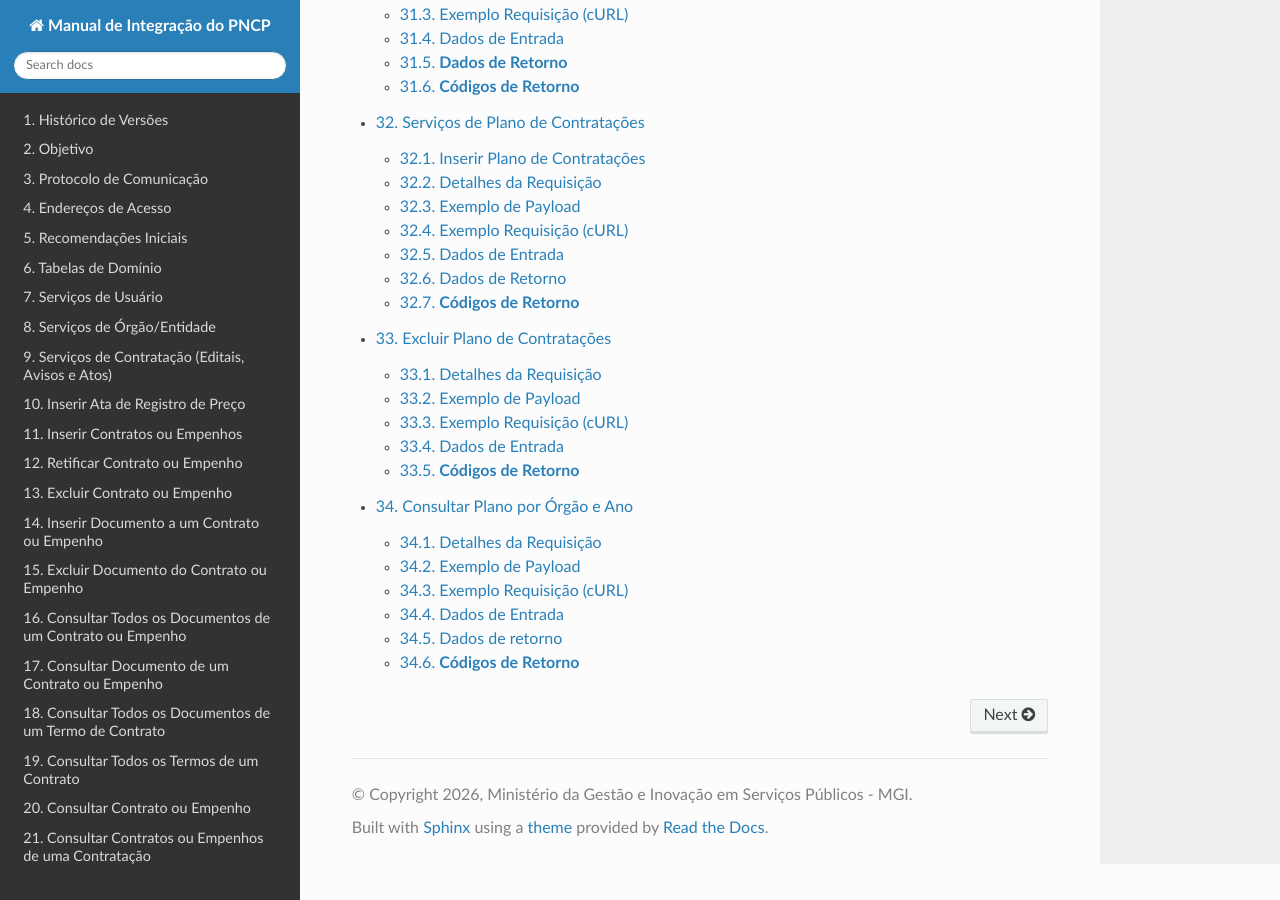
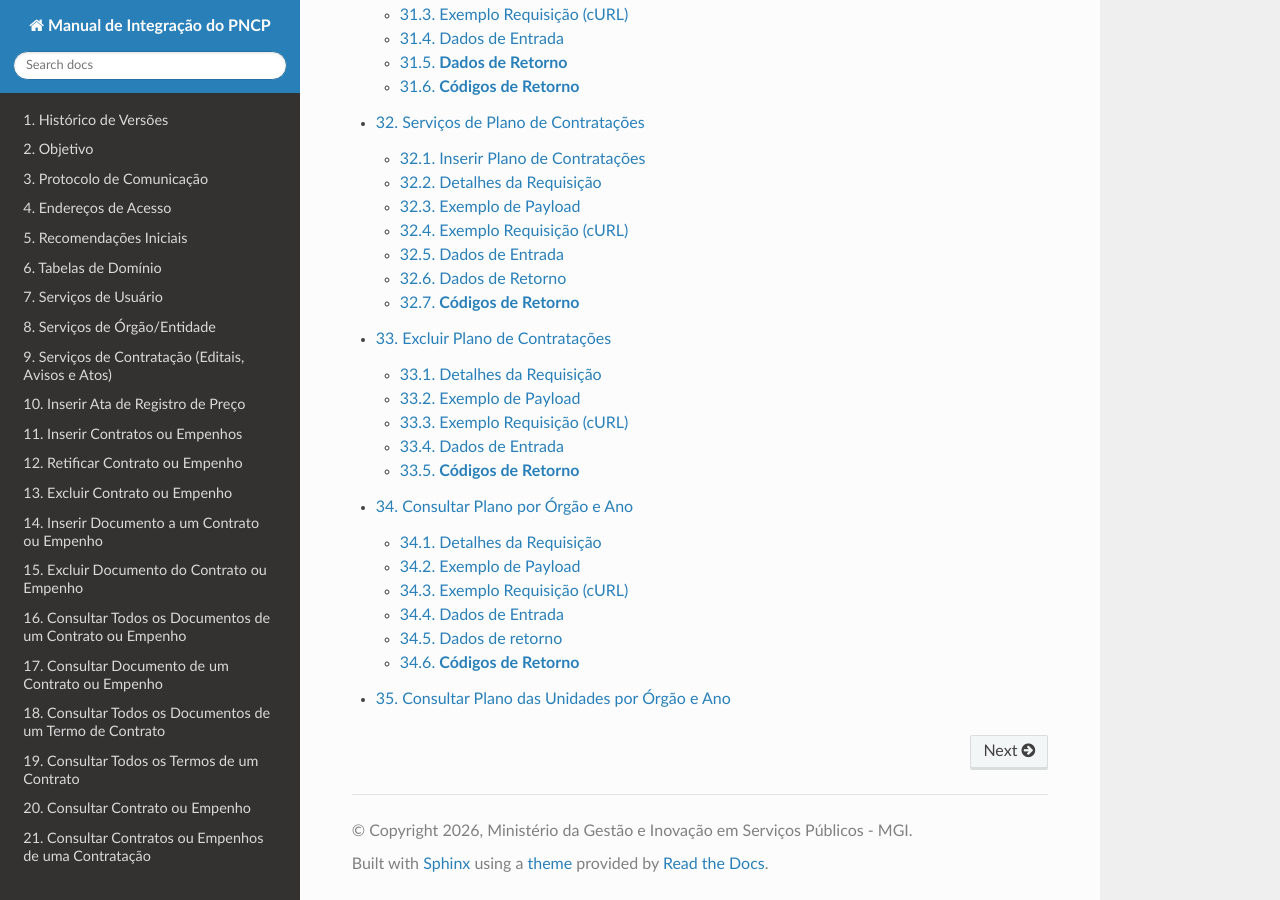
Before and after one commit to carlosmgi/Manual-de-Integracao-do-PNCP, a Sphinx documentation site: the page built from docs/source/index.rst, in a window 1280 px wide and 900 px high, scrolled down 17315 px. Built offline with Sphinx 7.4.7 and the Read the Docs theme 3.1.0, drawn with Linux system fonts in a browser that asks for light colours; pages that are not in the unit, such as notebooks, are missing from menus.

Commit message:
Update index.rst

```diff
--- a/docs/source/index.rst
+++ b/docs/source/index.rst
@@ -52,3 +52,4 @@ Sumário
    Serviços de Plano de Contratações
    Excluir Plano de Contratações
    Consultar Plano por Órgão e Ano
+   Consultar Plano das Unidades por Órgão e Ano
```
